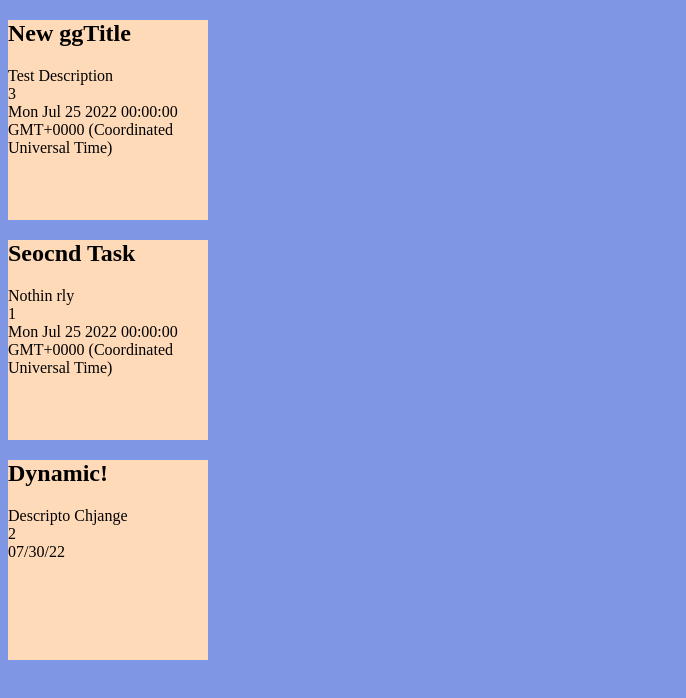
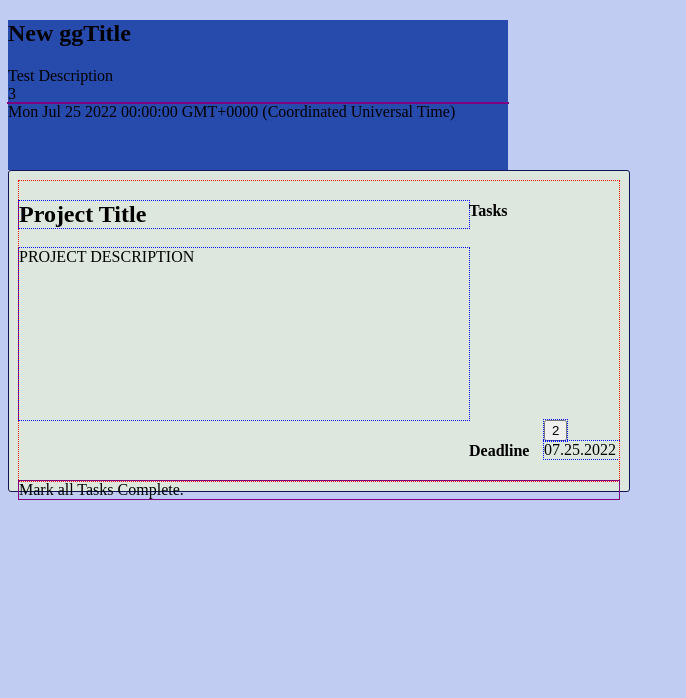
Before and after one commit to riverJD/todo, a website built with webpack: page dist/index.html in a window 1280 px wide. Shown: the whole page, without its empty margins (0-686 px from the left). Built offline with nearby package versions, Linux system fonts and the light colour scheme; a web font is replaced by a local one.

Commit message:
Flesh out interface and create some helper functions

```diff
--- a/src/index.js
+++ b/src/index.js
@@ -1,7 +1,7 @@
 import './style.css';
 import { getUrgency, Task} from './todo.js';
 import { Project } from './project';
-import { renderTask } from './interface';
+import { addProjectButton, renderProject, renderTask } from './interface';
 
 
 const destDate = new Date("7/25/2022");
@@ -23,12 +23,6 @@ altProject.tasks.addTask(test2)
 
 testProject.tasks.addTask(test)
 
-console.log(testProject.content.getTitle())
-console.log(altProject.content.getTitle())
-
-console.log(altProject.tasks.getTaskList())
-console.log(testProject.tasks.getTaskList())
-
 
 const content = document.querySelector("#content");
 
@@ -36,5 +30,6 @@ const test3 = renderTask(test);
 console.log(test3)
 
 content.appendChild(test3)
-content.appendChild(renderTask(test2))
-content.appendChild(renderTask(Task("Dynamic!", "07/30/22", 2, "Descripto Chjange")))
+const testProj = renderProject(testProject);
+
+content.append(testProj)
--- a/src/interface.js
+++ b/src/interface.js
@@ -1,35 +1,74 @@
 import { format } from "date-fns";
-import { element, setAttributes } from "./utils";
+import { element, makeContainer, setAttributes } from "./utils";
+import defaultProject from "./default-project.json"
+import defaultTask from "./default-task.json";
+
 
 // Interface for adding tasks and projects.
+const content = document.querySelector("#content")
 
 
-const renderProject = (proj) => {
+// Render a full project
+const renderProject = (projectObject) => {
 
-    const project = element('div', {'class': "project", id: `${proj.title}-id`})
+    let proj = projectObject.content;
 
-    // attributes
-    const title = element('h2', {'class': "project-title"});
-    title.textContent = proj.title;
+    // Create skeleton
+    const projectTitle = proj.getTitle();
 
-    const description = element('div', {'class': "project-desc", 'id': `${proj.title}-desc`});
-    description.textContent = proj.description;
+    const project = element('div', {'class': "project", "id": `${projectTitle }-id`})
 
-    const priority = element('div', {'class': "project-priority", "id": `${proj.title}-priority`});
-    priority.textContent = proj.priority;
+    const content = element('div', {'class': 'project-content', 'id': `${projectTitle}-content`})
+    project.appendChild(content)
 
-    const goal = element('div', {'class': "project-goal", "id": `${proj.title}-goal`});
-    goal.textContent = proj.goal;
+    const renderData = () => {
 
-    const deadline = element('div', {'class': "project-deadline", "id": `${proj.deadline}-deadline`});
-    deadline.textContent = proj.deadline;
 
-    project.appendChild(title);
-    project.appendChild(description);
-    project.appendChild(priority);
+    // Project elements
+    const title = element('h2', {'class': "project-title project-item"});
+    title.textContent = projectTitle ;
+    content.appendChild(title);
+
+    // Task Container
+    const tasks = makeContainer("Tasks");
+    content.appendChild(tasks);
+
+    // Description Box
+    const description = element('div', {'class': "project-desc project-item", 'id': `${projectTitle }-desc`});
+    description.textContent = proj.getDescription();
+    content.appendChild(description)
+
+    // Deadline/Priority/Urgency Container
+    const deadlineContainer = makeContainer("Deadline");
+    const deadlineContent = deadlineContainer.querySelector('.deadline-content');
+
+
+
+    const priorityButton = element('button', {'class': "priority-button project-item"});
+
+    //const priority = element('div', {'class': "project-priority project-item", "id": `${projectTitle }-priority`});
+    priorityButton.textContent = proj.getPriority();
+
+    deadlineContent.appendChild(priorityButton);
+
+
+    const goal = element('div', {'class': "project-goal project-item", "id": `${projectTitle }-goal`});
+    goal.textContent = proj.getGoal();
     project.appendChild(goal);
-    project.appendChild(deadline);
+    const deadline = element('div', {'class': "project-deadline project-item", "id": `${proj.deadline}-deadline`});
+    deadline.textContent = format(proj.getDeadline(), "MM.dd.yyyy");
+    deadlineContent.appendChild(deadline);
+    deadlineContainer.appendChild(deadlineContent)
+    content.appendChild(deadlineContainer)
 
+    }
+
+
+    renderData();
+
+
+
+    console.log(project)
     return project;
 
 }
@@ -64,4 +103,27 @@ const renderTask = (task) => {
 
 }
 
-export {renderProject, renderTask}
+const getProjectFromUser = () => {
+
+
+}
+
+
+
+
+const addProjectPopUp = () => {
+
+    const button = element("button", {"id": "project-button", "value": "Pressit","textContent": "Press"})
+    button.addEventListener("click", () => {
+
+
+
+    })
+
+
+    return button;
+
+}
+
+
+export {renderProject, renderTask, addProjectPopUp as addProjectButton}
--- a/src/project.js
+++ b/src/project.js
@@ -51,24 +51,38 @@ const Project = (title = defaultProject.title, deadline = defaultProject.deadlin
     const content = (() => {
 
     // Modify Content
+
     const setTitle = (newTitle) => {
         title = newTitle;
     }
+    const getTitle = () => title;
 
-    const getTitle = () => title;
+    const setDeadline = (newDeadline) => deadline = newDeadline;
+    const getDeadline = () => deadline;
+
 
     const setDescription = (newDescription) => {
         description = newDescription
     }
+    const getDescription = () => description;
 
-    const getDescription = () => description;
+    const setPriority = (newPriority) => {
+
+        priority = newPriority;
+    }
+
+    const getPriority = () => priority;
+
+    const setGoal = (newGoal) => goal = newGoal;
+
+    const getGoal = () => goal;
 
     const getContent = () => {
 
         return {title, deadline, priority, description};
     }
 
-    return {setTitle, getTitle, setDescription, getDescription, getContent}
+    return {setTitle, getTitle, getDeadline, setDeadline, setDescription, getDescription, getContent, setPriority, getPriority, setGoal, getGoal, }
 
 
 
--- a/src/style.css
+++ b/src/style.css
@@ -1,7 +1,10 @@
 :root{
     --greyBlue: rgb(156, 164, 199);
-    --happyBlue: rgb(126, 150, 228);
+    --happyBlue: rgb(192, 204, 241);
+    --postityellow: rgb(222, 231, 222);
     --bg-color: var(--happyBlue, blue);
+
+    --project-color: var(--postityellow, white)
 
     --low-priority: rgb(162, 178, 233);
     --med-priority: rgb(162, 178, 233);
@@ -12,7 +15,7 @@ body{
 }
 
 .test{
-    background-color: rgba(243, 238, 210, 0.918);
+    background-color: rgba(192, 144, 144, 0.918);
     height: 200px;
     width: 200px;
     display: fixed;
@@ -30,9 +33,160 @@ body{
     border-radius: 50%;
 }
 
-.task {
-    height: 200px;
-    width: 200px;
+.task{
+    height: 150px;
+    width: 500px;
 
-    background-color: peachpuff;
+    background-color: rgb(39, 75, 173);
 }
+
+.project{
+    margin: 0;
+    padding: 10px;
+    height: 300px;
+
+    width: min(600px, 90%);
+    min-width: 300px;
+
+    border: 1px solid rgb(17, 21, 83);
+    border-radius: 3px;
+    background-color: var(--postityellow)
+}
+
+.project-content{
+    outline: 1px dotted red;
+    height: 100%;
+    width: 100%;
+
+    display: grid;
+
+    grid-template-columns: 3fr 1fr;
+    grid-template-rows: repeat(5, 1fr);
+
+    grid-template-areas:
+
+    "title tasks"
+    "summary tasks"
+    "summary tasks"
+    "summary tasks"
+    "objective deadline";
+
+
+}
+
+.project-item{
+
+    outline: 1px dotted blue;
+
+}
+
+.project-title{
+
+    grid-area: title;
+
+}
+
+.project-desc{
+
+    grid-area: summary;
+
+}
+
+.project-goal{
+    outline: 1px solid purple;
+    grid-area: objective;
+}
+
+.deadline-container{
+    display: grid;
+    grid-template-columns: 1fr 1fr;
+    grid-area: deadline;
+}
+
+.deadline-container > .deadline-header{
+
+    grid-area: 1 / 1 / 2 / 2;
+}
+
+.deadline-contaioner > .deadline-content{
+
+    grid-area: 2 / 2 / -1 / -1;
+}
+
+.priority-button{
+
+    grid-area: 2 / 1 / 3 / 2;
+}
+
+.tasks-container{
+    display: flex;
+    flex-direction: column;
+
+
+    grid-area: tasks;
+}
+
+
+
+
+
+
+.task-card{
+
+}
+
+.project-card{
+
+}
+
+
+#modal-container{
+    margin-top: 20vh;
+    align-self: center;
+    display: none;
+    justify-content: center;
+
+    position: fixed;
+    z-index: 1;
+    width: min(100vw, 380px);
+    height: min(100vh, 500px);
+     background-color: rgba(184, 135, 11, 0.082);
+
+ }
+
+ #add-modal{
+     display: flex;
+
+     align-self: center;
+     justify-content: center;
+     align-items: center;
+
+     width: min(100vw, 340px);
+     height: min(100vh, 480px);
+
+
+
+     overflow: auto;
+     border: 2px dashed var(--alt-card-border-color);
+     border-radius: 5px;
+     box-shadow: 2px 2px 5px;
+     background-color: var(--card-border-color, #647431);
+
+ }
+
+ .add-content{
+
+     width: min(100vh, 300px);
+     height:  min(100vh, 450px);
+
+     display: flex;
+     flex-direction: column;
+     background-color: var(--card-bg-color)
+ }
+
+ #project-button{
+    margin-top: 5%;
+    padding: 5px;
+    font-size: clamp(1rem, 24px, 2rem);
+    border-radius: 5px;
+}
--- a/src/utils.js
+++ b/src/utils.js
@@ -50,4 +50,22 @@ function createImageLink(url, image, alt){
 
 }
 
-export {getDate, setAttributes, createElement as element, createImageLink};
+// Make a generic display element, with a container, title, and content section
+// ID and class will be generated from name (string)
+
+const makeContainer = (name) => {
+
+
+
+    const container = createElement('div', {'class': `${name.toLowerCase()}-container`})
+    const title = createElement('h4', {'class': `${name.toLowerCase()}-header`});
+    const content = createElement('div', {'class':  `${name.toLowerCase()}-content`});
+
+    title.textContent = name;
+    container.appendChild(title);
+    container.appendChild(content);
+
+    return container;
+}
+
+export {getDate, setAttributes, createElement as element, createImageLink, makeContainer};
```
Also changed, not shown: dist/main.js.
